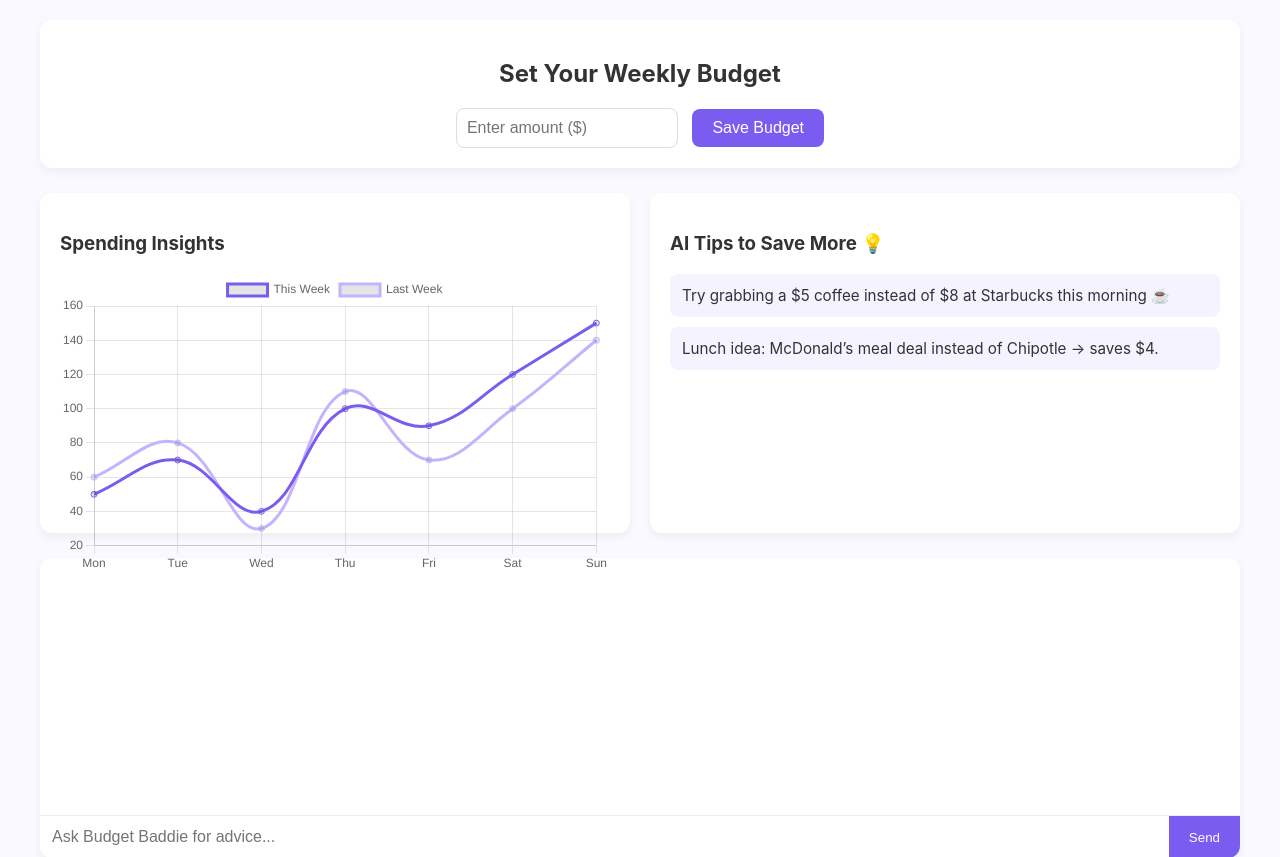
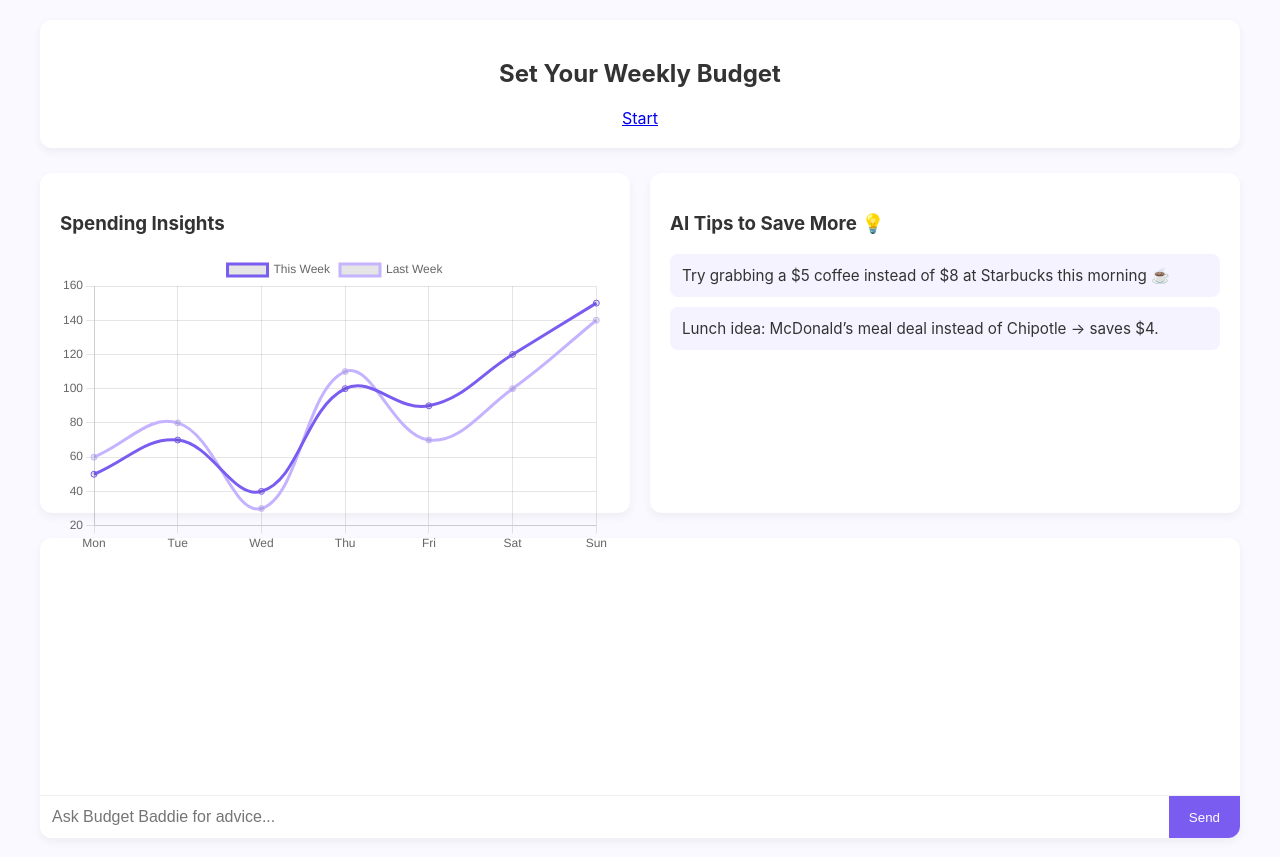
Before and after one commit to dababy5/budgetbaddie, a Django app: page /user_home/ in a window 1280 px wide. Shown: the part 150-1007 px from the top of the page. Run offline with Django 5.2, Linux system fonts and the light colour scheme; a user stored in the database is signed in; some libraries are stand-ins or nearby versions.

Commit message:
new changes

```diff
--- a/budgetbaddie/urls.py
+++ b/budgetbaddie/urls.py
@@ -30,7 +30,7 @@ urlpatterns = [
     path("login/", login_view, name="login"),
     path("user_home/", user_home, name="user_home"),
     path("connect_bank/", connect_bank, name="connect_bank"),
-    path("budget_plan", planner , name="budget_plan" ),
+    path("budget_plan/", planner , name="budget_plan" ),
     path("test-sms/", test_sms, name="test_sms"),
 ]
 
--- a/routing/views.py
+++ b/routing/views.py
@@ -18,4 +18,4 @@ def connect(request):
 def user_home (request):
     return render(request, "user/user_home.html")
 def planner (request):
-    return render(request, "user/budget_plan" )
+    return render(request, "user/budget_plan.html" )
--- a/templates/user/user_home.html
+++ b/templates/user/user_home.html
@@ -32,11 +32,7 @@
             <!-- Weekly Budget Input -->
             <section class="budget-input">
             <h2>Set Your Weekly Budget</h2>
-            <form method="POST" action="">
-                {% csrf_token %}
-                <input type="number" name="weekly_budget" placeholder="Enter amount ($)" required>
-                <button type="submit">Save Budget</button>
-            </form>
+                <a href="{% url 'budget_plan' %}">Start</a>
             </section>
 
             <!-- Insights and AI Tips -->
```
Also changed, not shown: db.sqlite3.
